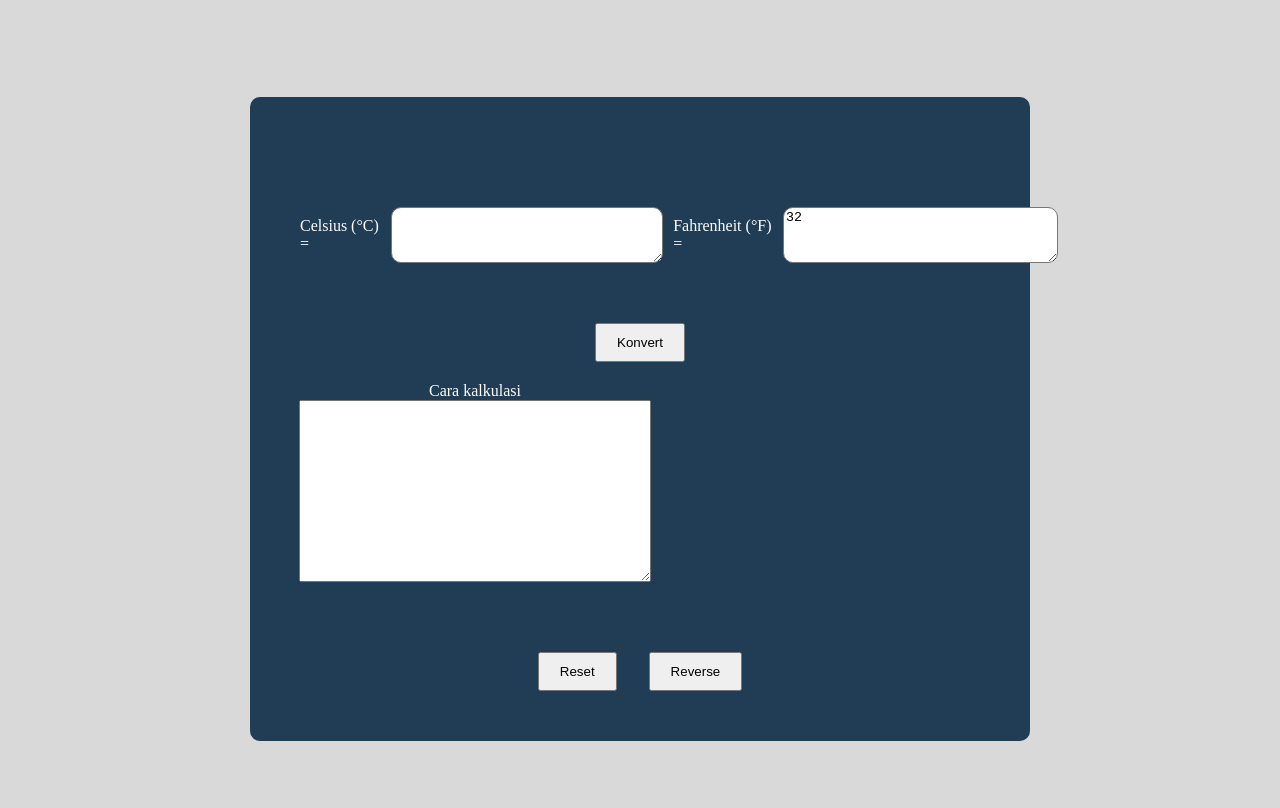
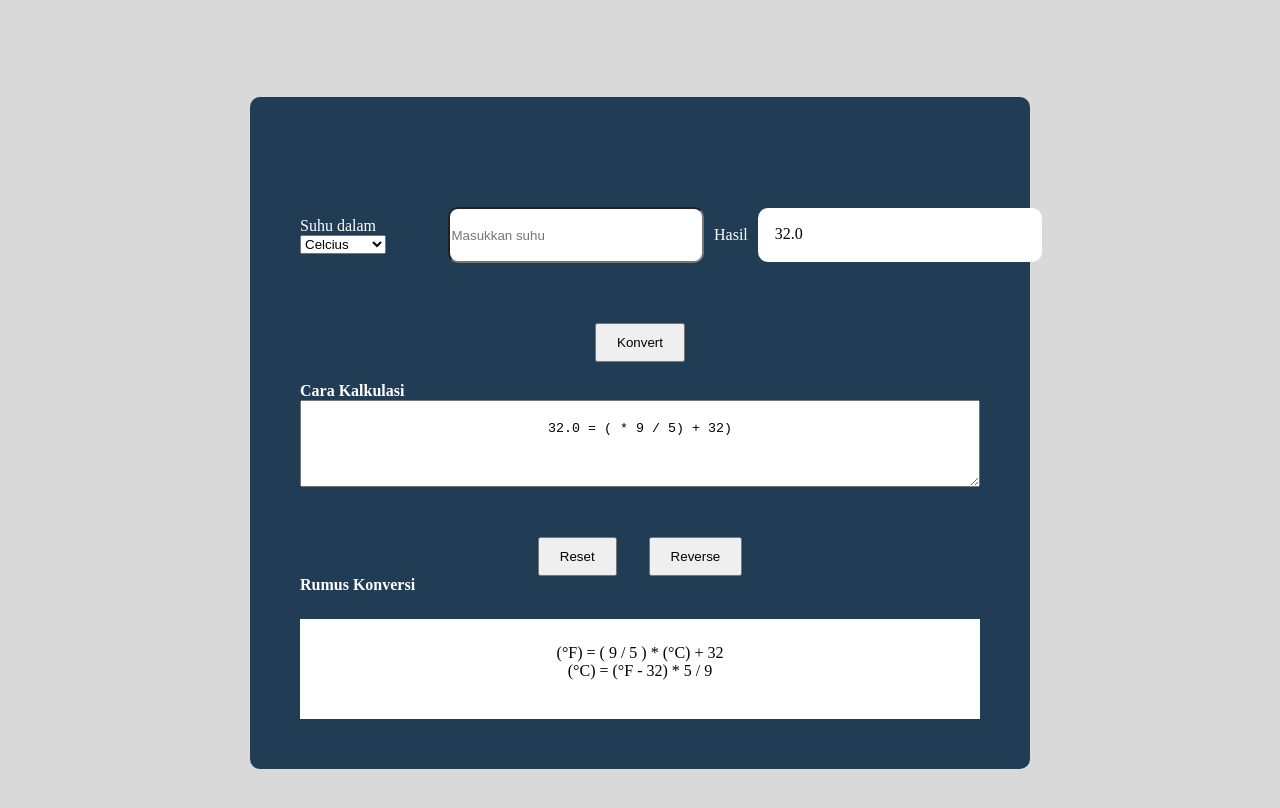
Before and after one commit to revou-fundamental-course/5-feb-24-elokfaiqohh, a plain HTML site: page index.html in a window 1280 px wide. Both pictures are taken after a click on the button "Konvert". Shown: the part 70-878 px from the top of the page. Drawn offline with Linux system fonts and the light colour scheme.

Commit message:
finish rumus

```diff
--- a/css/style.css
+++ b/css/style.css
@@ -41,7 +41,7 @@ label{
     align-items: center;
 }
 
-#celcius, #fahrenheit{
+#input{
     height: 50px;
     width: 300px;
     border-radius: 10px;
@@ -51,6 +51,7 @@ label{
 #konvert{
     display: flex;
     width: 100%;
+    margin: 20px 0;
     align-items: center;
     justify-content: space-around;
 }
@@ -70,13 +71,38 @@ button:active{
     transform: translateY(2px);
 }
 
+h4{
+    color: white;
+}
+
+.rumus{
+    width:100%;
+    display: flex;
+    flex-direction: column;
+}
+
+.rumus textarea{
+    text-align: center;
+    padding: 20px 0;
+}
+
 #cara{
     display: flex;
     flex-direction: column;
     align-items: center;
-    padding: 20px 100px;
-    width: 150px;
-    height: 200px;
+    width: 100%;
+    margin-top: 25px;
+    background: white;
+    height: 100px;
+}
+
+.hasil{
+    width: 250px;
+    height: 20px;
+    padding: 17px;
+    border-radius: 10px;
+    margin: 10px;
+    background: white;
 }
 
 #opsi{
--- a/index.html
+++ b/index.html
@@ -13,25 +13,40 @@
     <main>
         <div id="kalkulasi">
             <div id="C">
-                <label for="celcius">Celsius (°C) = </label>
-                <textarea id="celcius" cols="30" rows="10"></textarea>
+                <label for="celcius">Suhu dalam
+                    <select name="select" id="select">
+                        <option value="celcius">Celcius</option>
+                        <option value="fahrenheit">Fahrenheit</option>
+                    </select>
+                </label>
+                <input id="input" cols="30" rows="10" placeholder="Masukkan suhu">
             </div>
             <div id="F">
-                <label for="fahrenheit">Fahrenheit (°F) = </label>
-                <textarea id="fahrenheit" cols="30" rows="10"></textarea>
+                <label for="hasil">Hasil </label>
+                <div class="hasil">
+                    <p id="hasil"></p>
+                </div>
             </div>
         </div>
         <div id="konvert">
             <button onclick="convert();">Konvert</button>
         </div>
-        <div id="cara">
-            <label for="cara">Cara kalkulasi</label>
-            <textarea id="cara" cols="30" rows="10"></textarea>
+        <div class="rumus">
+            <h4>Cara Kalkulasi</h4>
+            <textarea name="rumus" id="rumus" rows="3"></textarea>
         </div>
         <div id="opsi">
             <button onclick="reset()">Reset</button>
             <button>Reverse</button>
         </div>
+        <h4>Rumus Konversi</h4>
+        <div id="cara">
+            <div id="cara">
+                <p>(°F) = ( 9 / 5 ) * (°C) + 32</p>
+                <p>(°C) = (°F - 32) * 5 / 9</p>
+            </div>
+        </div>
+
     </main>
 
 
--- a/js/script.js
+++ b/js/script.js
@@ -1,17 +1,35 @@
+// function convert() {
+//    ketika tombol konversi di klik akan menjalankan fungsi ini
+//     let celciusIsi = document.getElementById("celcius").value
+//     let fahrenheitIsi = document.getElementById("fahrenheit").value
+//     let celcius = document.getElementById("celcius")
+//     let fahrenheit = document.getElementById("fahrenheit")
+
+//     fahrenheit.innerHTML = (9/5) * celciusIsi + 32
+//     fahrenheit.innerText = fahrenheitIsi
+//     celciusIsi = (fahrenheitIsi - 32) * 5/9
+//     celcius.innerText = celciusIsi
+//     console.log(fahrenheitIsi, celciusIsi)
+//   }
+
 
 function convert() {
-    // ketika tombol konversi di klik akan menjalankan fungsi ini
-    celciusIsi = document.getElementById("celcius").value
-    fahrenheitIsi = document.getElementById("fahrenheit").value
-    celcius = document.getElementById("celcius")
-    fahrenheit = document.getElementById("fahrenheit")
-    cara = document.getElementById("cara")
+  let input = document.getElementById("input").value
+  let hasil = document.getElementById('hasil')
+  let rumus = document.getElementById('rumus')
+  let selected = document.getElementById('select')
+  let valueSelect = selected.options[selected.selectedIndex].value
 
-    fahrenheitIsi = (9/5) * celciusIsi + 32
-    fahrenheit.innerHTML = fahrenheitIsi
-
+  if (valueSelect == 'celcius') {
+        let fahrenheit = ((input * 9 / 5) + 32).toFixed(1)
+        hasil.innerHTML = fahrenheit
+        rumus.innerHTML = fahrenheit +" = (" + input + " * 9 / 5) + 32)"
+  }else{
+        let celcius = ((input - 32) * 5 / 9).toFixed(1)
+        hasil.innerHTML = celcius
+        rumus.innerHTML = celcius +" = (" + input + " - 32) * 5 / 9"
   }
-
+}
   function reset(){
     window.location.reload();
   }
```
